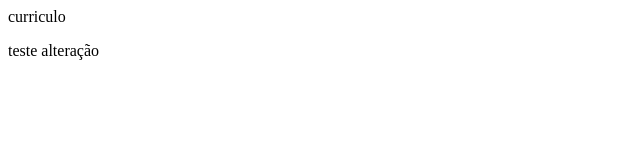
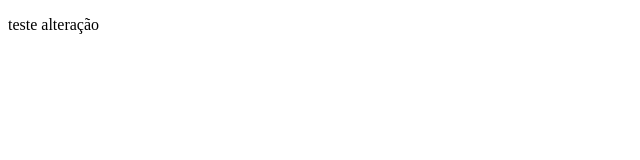
Before and after one commit to Joaosergio96/Joaosergio96.github.io, a plain HTML site: page index.html in a window 1280 px wide. Shown: the whole page, without its empty margins (0-640 px from the left). Drawn offline with Linux system fonts and the light colour scheme.

Commit message:
Update index.html

```diff
--- a/index.html
+++ b/index.html
@@ -2,7 +2,7 @@
 <HTML>
     <head>
 <meta charset="utf-8">
-<titl>curriculo</titl>
+<title>curriculo</title>
     </head>
     <body>
         <p>teste alteração</p>
```
